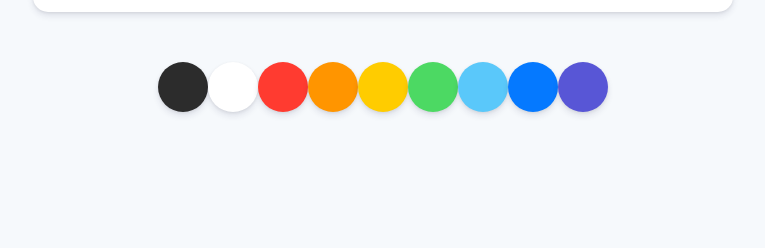
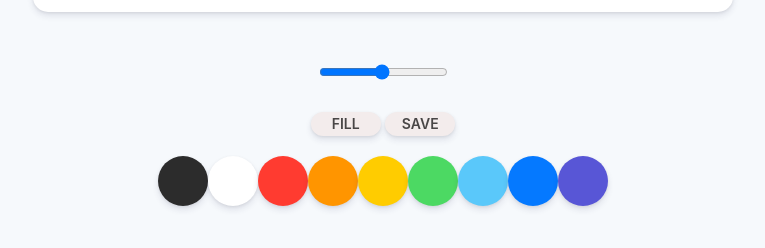
Before and after one commit to crosseyedbear95/paintjs, a plain HTML site: page index.html in a window 1280 px wide. Shown: the part 738-986 px from the top of the page, without its empty margins (257-1022 px from the left). Drawn offline with Linux system fonts and the light colour scheme.

Commit message:
#1.2 Styles part Two

```diff
--- a/index.html
+++ b/index.html
@@ -8,16 +8,32 @@
   </head>
   <body>
     <canvas id="jsCanvas" class="canvas"></canvas>
-    <div class="colors">
-      <div class="color" style="background-color: #2c2c2c;"></div>
-      <div class="color" style="background-color: white;"></div>
-      <div class="color" style="background-color: #ff3b30;"></div>
-      <div class="color" style="background-color: #ff9500;"></div>
-      <div class="color" style="background-color: #ffcc00;"></div>
-      <div class="color" style="background-color: #4cd963;"></div>
-      <div class="color" style="background-color: #5ac8fa;"></div>
-      <div class="color" style="background-color: #0579ff;"></div>
-      <div class="color" style="background-color: #5856d6;"></div>
+    <div class="controls">
+      <div class="controls__range">
+        <input
+          type="range"
+          id="jsRange"
+          min="0.1"
+          max="5"
+          value="2.5"
+          step="0.1"
+        />
+      </div>
+      <div class="controls__btns">
+        <button id="jsMode">Fill</button>
+        <button id="jsSave">Save</button>
+      </div>
+      <div class="controls__colors">
+        <div class="colors__color" style="background-color: #2c2c2c;"></div>
+        <div class="colors__color" style="background-color: white;"></div>
+        <div class="colors__color" style="background-color: #ff3b30;"></div>
+        <div class="colors__color" style="background-color: #ff9500;"></div>
+        <div class="colors__color" style="background-color: #ffcc00;"></div>
+        <div class="colors__color" style="background-color: #4cd963;"></div>
+        <div class="colors__color" style="background-color: #5ac8fa;"></div>
+        <div class="colors__color" style="background-color: #0579ff;"></div>
+        <div class="colors__color" style="background-color: #5856d6;"></div>
+      </div>
     </div>
     <script src="app.js"></script>
   </body>
--- a/styles.css
+++ b/styles.css
@@ -13,7 +13,40 @@ body {
   align-items: center;
   padding-top: 50px;
   background-color: #f6f9fc;
-  height: 200%;
+  height: 120%;
+}
+
+.controls {
+  display: flex;
+  flex-direction: column;
+  align-items: center;
+  margin-top: 50px;
+}
+
+.controls .controls__range {
+  margin-bottom: 30px;
+}
+
+.controls .controls__btns {
+  margin-bottom: 20px;
+}
+
+.controls button {
+  all: unset;
+  background-color: rgb(243, 236, 236);
+  padding: 5px 0px;
+  width: 70px;
+  text-align: center;
+  border-radius: 15px;
+  box-shadow: 0 4px 6px rgba(50, 50, 93, 0.11), 0 1px 3px rgba(0, 0, 0, 0.08);
+  text-transform: uppercase;
+  font-weight: 600;
+  font-size: 14px;
+  color: rgba(0, 0, 0, 0.7);
+}
+
+.controls button:active {
+  transform: scale(0.98);
 }
 
 .canvas {
@@ -24,12 +57,11 @@ body {
   border-radius: 15px;
 }
 
-.colors {
+.controls .controls__colors {
   display: flex;
-  margin-top: 50px;
 }
 
-.colors .color {
+.controls__colors .colors__color {
   width: 50px;
   height: 50px;
   border-radius: 25px;
```
